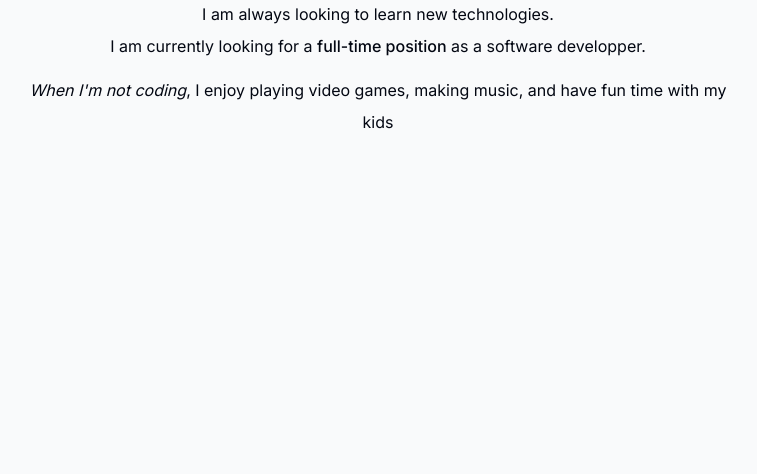
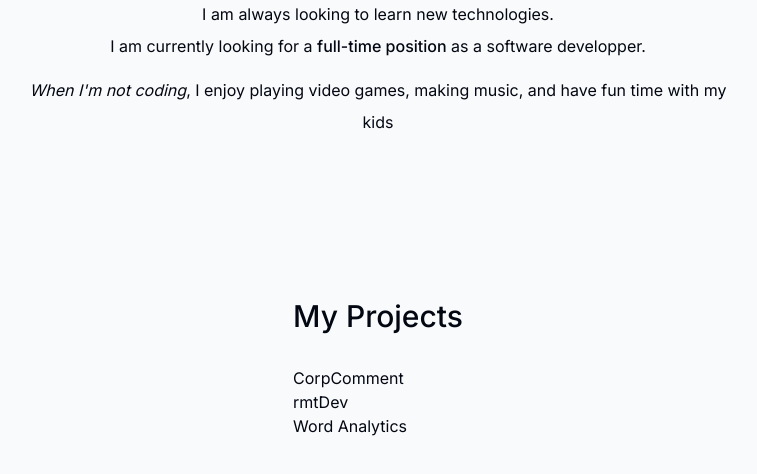
Before and after one commit to Devmustroc/portefolio, a Next.js app: page / in a window 1280 px wide. Shown: the part 1336-1810 px from the top of the page, without its empty margins (262-1019 px from the left). Built offline with nearby package versions, Linux system fonts and the light colour scheme.

Commit message:
:rocket: projects components

```diff
--- a/app/page.tsx
+++ b/app/page.tsx
@@ -1,6 +1,7 @@
 import Intro from "@/components/intro";
 import SectionDivider from "@/components/section-divider";
 import About from "@/components/about";
+import Projects from "@/components/projects";
 
 export default function Home() {
   return (
@@ -8,6 +9,7 @@ export default function Home() {
       <Intro />
       <SectionDivider />
       <About />
+      <Projects />
     </main>
   )
 }
--- a/components/projects.tsx
+++ b/components/projects.tsx
@@ -0,0 +1,35 @@
+import React from "react";
+import SectionHeading from "@/components/section-heading";
+import { projectsData } from "@/lib/data";
+
+type ProjectProps = {
+    title: string;
+    description: string;
+    tags: string[];
+    imageUrl: string;
+};
+
+export default function Projects() {
+    return (
+        <section>
+            <SectionHeading>My projects</SectionHeading>
+            <div>
+                {
+                    projectsData.map((project, index) => (
+                        <React.Fragment key={index}>
+                            <Project {...project}/>
+                        </React.Fragment>
+                    ))
+                }
+            </div>
+        </section>
+    )
+};
+
+function Project({title, description, tags, imageUrl}: ProjectProps) {
+    return (
+        <div>
+            {title}
+        </div>
+    )
+};
```
